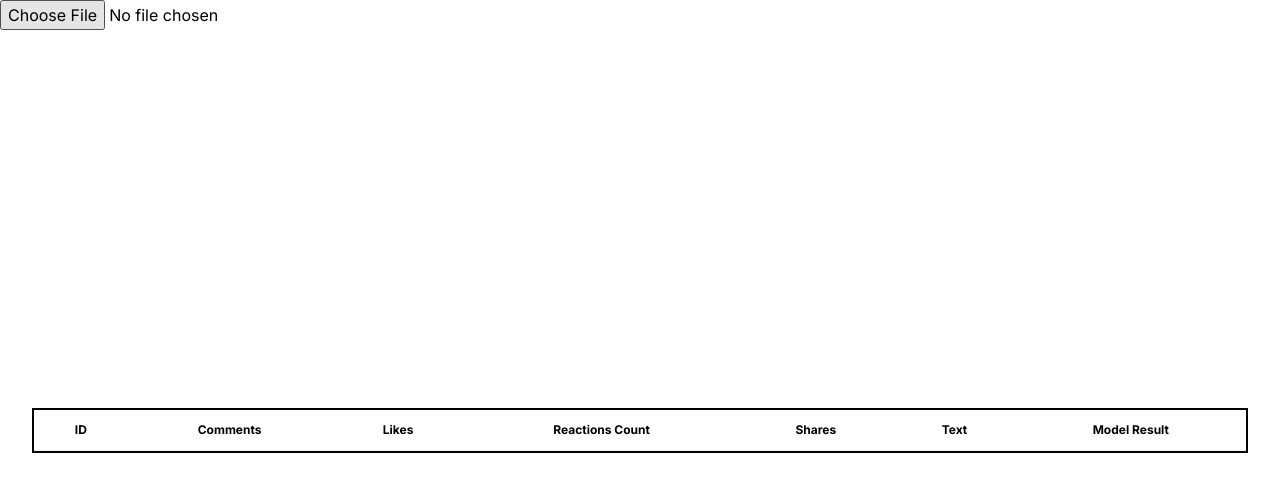
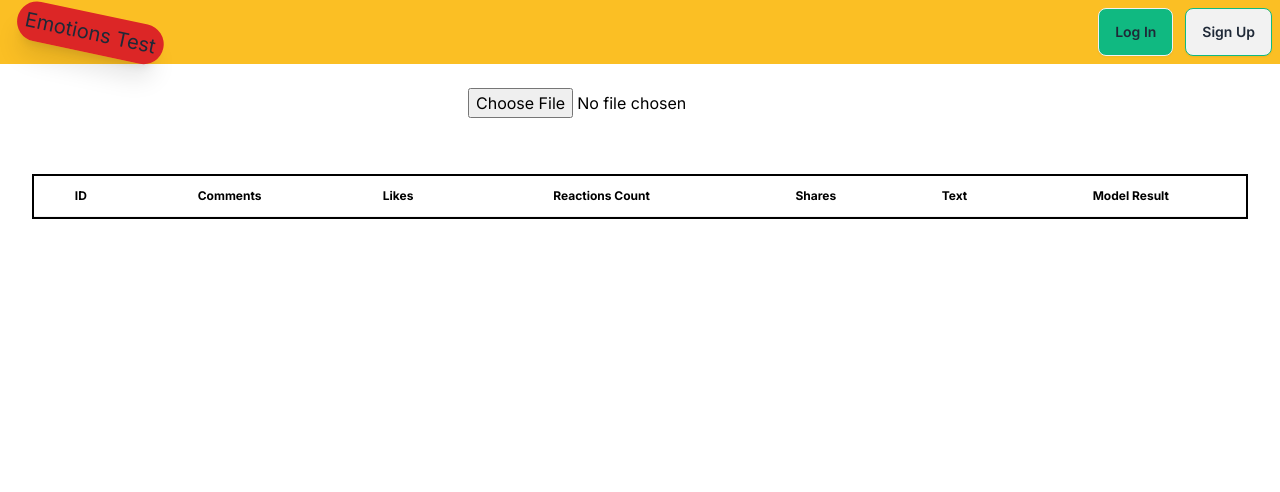
Before and after one commit to carlosdlacoste/emotions-app, a Next.js app: page / in a window 1280 px wide. Shown: the top 492 px of the page. Built offline with nearby package versions, Linux system fonts and the light colour scheme.

Commit message:
Modelado diseño del navbar

```diff
--- a/src/app/layout.js
+++ b/src/app/layout.js
@@ -1,5 +1,6 @@
 import { Inter } from "next/font/google";
 import "./globals.css";
+import NavBar from "@/components/navbar";
 
 const inter = Inter({ subsets: ["latin"] });
 
@@ -11,7 +12,10 @@ export const metadata = {
 export default function RootLayout({ children }) {
   return (
     <html lang="en" style={{backgroundColor: "white"}}>
-      <body className={inter.className}>{children}</body>
+      <body className={inter.className}>
+        <NavBar/>
+        {children}
+      </body>
     </html>
   );
 }
--- a/src/app/page.js
+++ b/src/app/page.js
@@ -1,5 +1,4 @@
 import CSVReader from "@/components/csvReader";
-import Image from "next/image";
 
 export default function Home() {
   return (
--- a/src/components/csvReader.jsx
+++ b/src/components/csvReader.jsx
@@ -21,8 +21,10 @@ const CSVReader = () => {
 
     return (
         <>
-            <input className='text-black' type="file" accept=".csv" onChange={(event) => handleFileChange(event)} />
-            {/* Renderizar los datos del CSV aquí si es necesario */}
+            <div className='flex justify-center mt-4 p-2'>
+
+                <input className='text-black' type="file" accept=".csv" onChange={(event) => handleFileChange(event)} />
+            </div>
             <EmotionAnalysis data={data}/>
         </>
     );
--- a/src/components/emotionAnalysis.jsx
+++ b/src/components/emotionAnalysis.jsx
@@ -46,7 +46,7 @@ const EmotionAnalysis = ({data}) => {
 
     return(
         <>
-            <div className="flex h-screen flex-col justify-center items-center px-6 py-12 lg:px-8">
+            <div className="flex h-screen flex-col px-6 py-12 lg:px-8">
 
                 <div className="flex w-full overflow-x-auto border-solid border-2 border-black">
                     <table className="table">
--- /dev/null
+++ b/src/components/navbar.jsx
@@ -0,0 +1,67 @@
+"use client"
+import { useEffect} from "react";
+import Link from "next/link";
+import { useRouter } from "next/navigation";
+
+const NavBar = ({storedToken, handleToken}) => {
+    const router = useRouter()
+
+    // useEffect(() => {
+    //     const currentToken = sessionStorage.getItem('MiToken')
+    //         handleToken(currentToken)
+    // }, [storedToken]);
+
+    // const deleteTokenSessionStorage = (token) => {
+    //     sessionStorage.removeItem('MiToken', token);
+    // };
+
+    // async function handleLogOut (event) {
+    //     event.preventDefault()
+    //     const resp = await fetch(import.meta.env.VITE_BACKEND_URL + "/api/logout", {
+    //         method: "POST",
+    //         headers: {
+    //             "Content-Type": "application/json",
+    //             "Authorization": "Bearer " + storedToken
+    //         },
+    //     })
+    //     const data = await resp.json()
+    //     if(data){
+
+    //         console.log(data)
+    //         deleteTokenSessionStorage(storedToken)
+    //         handleToken(null)
+    //         router.push('/')
+    //     }
+    // }
+
+    return(
+        <>
+            <div className="navbar bg-amber-400">
+                <div className="navbar-start">
+                    <Link href="/" className="rotate-12">
+                        <span className="p-2 ml-2 text-xl shadow-xl bg-red-600 rounded-full">Emotions Test</span>
+                    </Link>
+                </div>
+                <div className="navbar-end gap-x-3">
+                {
+                    !storedToken ?
+                    <>
+                            <Link href="/login">
+                                <button className="btn bg-emerald-500">Log In</button>
+                            </Link>
+                            <Link href="/signup">
+                                <button className="btn border-emerald-500">Sign Up</button>
+                            </Link>
+                    </>
+                    :
+                    <>
+                        <button className="btn bg-red-600" onClick={(event) => handleLogOut(event)}>Log Out</button>
+                    </>
+                }
+                </div>
+            </div>
+        </>
+    )
+}
+
+export default NavBar;
```
